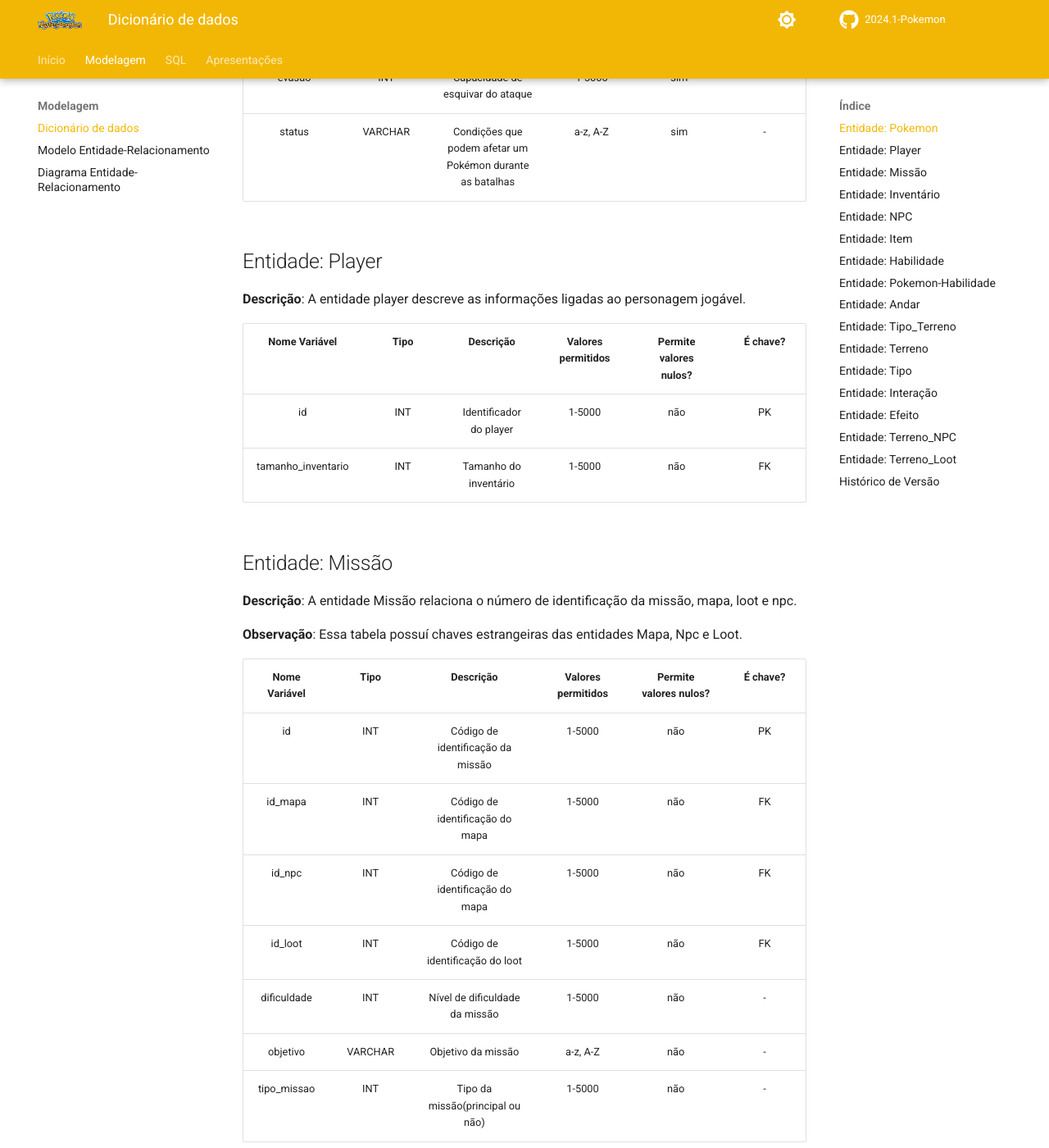
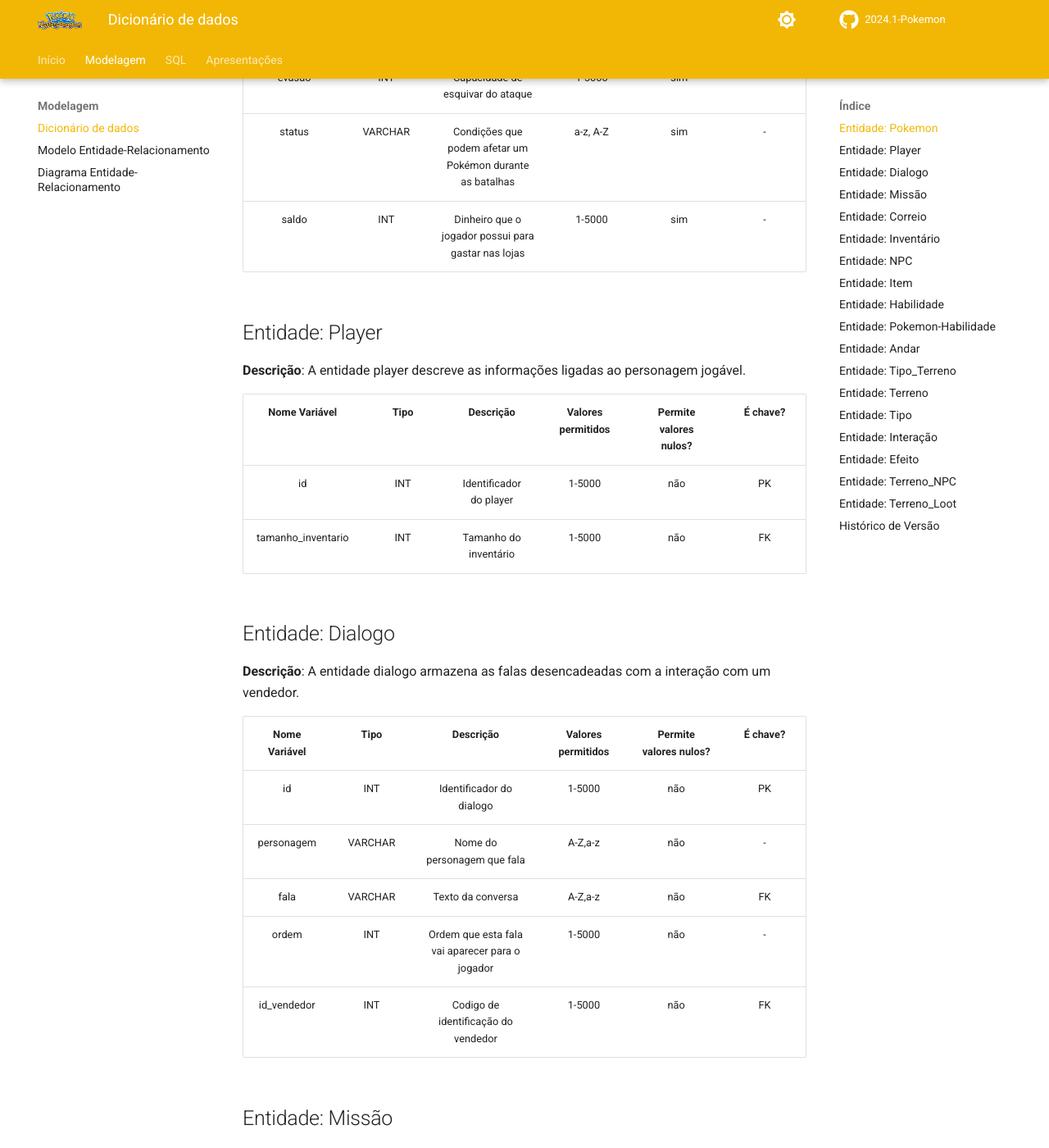
Before and after one commit to SBD1/2024.1-Pokemon, an MkDocs documentation site: the page built from docs/modelagem/dicionario_dados.md, in a window 1280 px wide and 1400 px high, scrolled down 1173 px. Shown: the whole window at 82% size. Built offline with MkDocs 1.6.1 and Material for MkDocs 9.7.7, drawn with Linux system fonts in a browser that asks for light colours; comment, search, counter and statistics services are not loaded; some of the changed text lies outside the part shown.

Commit message:
Update dicionario_dados.md

```diff
--- a/docs/modelagem/dicionario_dados.md
+++ b/docs/modelagem/dicionario_dados.md
@@ -22,6 +22,7 @@ O dicionário de dados são informações sobre os dados armazenados que são pe
 |    acuracia     |   INT   |          Valor da precisão do ataque do Pokemón           |       1-5000       |          sim           |    -     |
 |     evasao      |   INT   |             Capacidade de esquivar do ataque              |       1-5000       |          sim           |    -     |
 |     status      | VARCHAR | Condições que podem afetar um Pokémon durante as batalhas |        a-z, A-Z        |          sim           |    -     |
+|     saldo      | INT | Dinheiro que o jogador possui para gastar nas lojas |        1-5000        |          sim           |    -     |
 
 ## Entidade: Player
 
@@ -31,6 +32,18 @@ O dicionário de dados são informações sobre os dados armazenados que são pe
 | :----------------: | :--: | :---------------------: | :----------------: | :--------------------: | :------: |
 |         id         | INT  | Identificador do player |       1-5000       |          não           |    PK    |
 | tamanho_inventario | INT  |  Tamanho do inventário  |       1-5000       |          não           |    FK    |
+
+## Entidade: Dialogo
+
+**Descrição**: A entidade dialogo armazena as falas desencadeadas com a interação com um vendedor.
+
+|   Nome Variável    | Tipo |        Descrição        | Valores permitidos | Permite valores nulos? | É chave? |
+| :----------------: | :--: | :---------------------: | :----------------: | :--------------------: | :------: |
+|         id         | INT  | Identificador do dialogo |       1-5000       |          não           |    PK    |
+| personagem | VARCHAR  |  Nome do personagem que fala  |       A-Z,a-z       |          não           |   -   |
+| fala | VARCHAR  |  Texto da conversa  |       A-Z,a-z       |          não           |    FK    |
+| ordem | INT |  Ordem que esta fala vai aparecer para o jogador  |       1-5000       |          não           |  -    |
+| id_vendedor | INT  |  Codigo de identificação do vendedor  |       1-5000       |          não           |    FK    |
 
 ## Entidade: Missão
 
@@ -47,6 +60,16 @@ O dicionário de dados são informações sobre os dados armazenados que são pe
 |  dificuldade  |     INT     |  Nível de dificuldade da missão   |       1-5000       |          não           |    -     |
 |   objetivo    | VARCHAR |        Objetivo da missão         |      a-z, A-Z      |          não           |    -     |
 |  tipo_missao  |     INT     | Tipo da missão(principal ou não)  |       1-5000       |          não           |    -     |
+|    id_correio    | INT  | Código do correio |       1-5000       |          não           |    FK    |
+
+## Entidade: Correio
+
+**Descrição**: A entidade Correio armazena as missões aceitas pelo jogador.
+
+| Nome Variável | Tipo |        Descrição        | Valores permitidos | Permite valores nulos? | É chave? |
+| :-----------: | :--: | :---------------------: | :----------------: | :--------------------: | :------: |
+|    id_correio    | INT  | Identificador do correio |       1-5000       |          não           |    PK    |
+
 
 ## Entidade: Inventário
 
@@ -199,3 +222,4 @@ O dicionário de dados são informações sobre os dados armazenados que são pe
 | `1.1`  | 27/06/2024 | Ajustando e corrigindo o dinionário de dados | [Gabriel Marcolino](https://github.com/GabrielMR360) e [Shaíne Oliveira](ttps://github.com/ShaineOliveira) |
 | `1.2`  | 12/07/2024 |       Adicionando atributos e tabelas        | [Gabriel Marcolino](https://github.com/GabrielMR360) e [Shaíne Oliveira](ttps://github.com/ShaineOliveira) |
 | `1.3`  | 20/07/2024 |       Correção de valores permitidos e descrição        | [Gabriel Marcolino](https://github.com/GabrielMR360) e [Shaíne Oliveira](ttps://github.com/ShaineOliveira) |
+| `1.4`  | 20/07/2024 |       Adição de tabelas e correção de chaves estrangeiras        | [Leonardo Bonetti](https://github.com/LeoFacB)|
```
